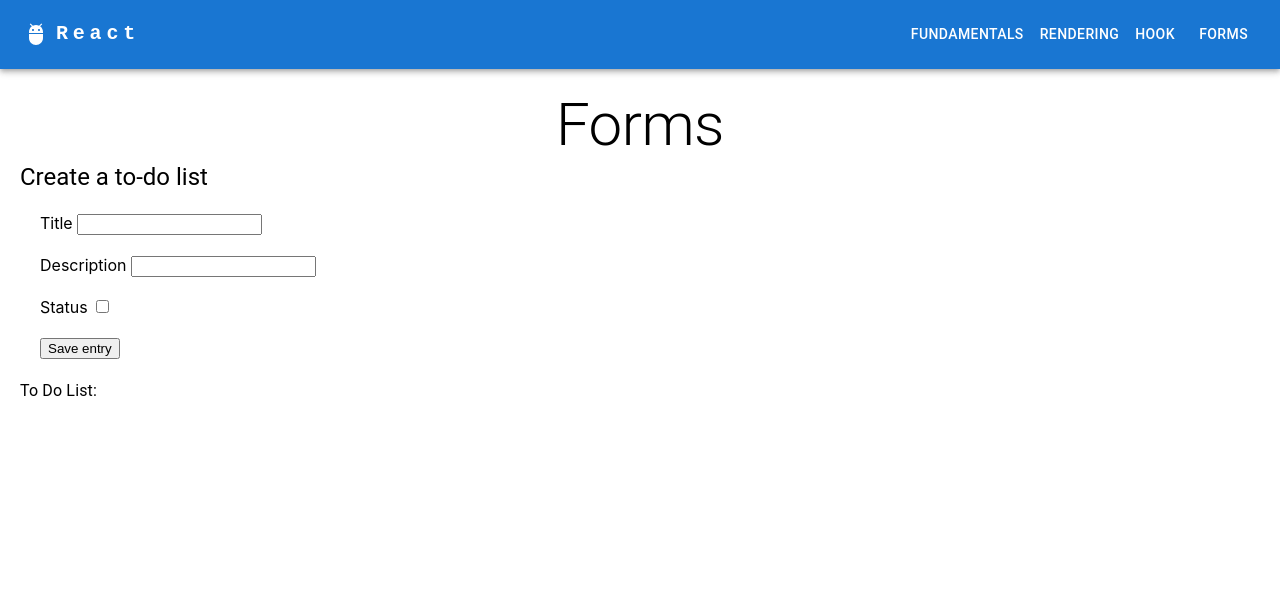
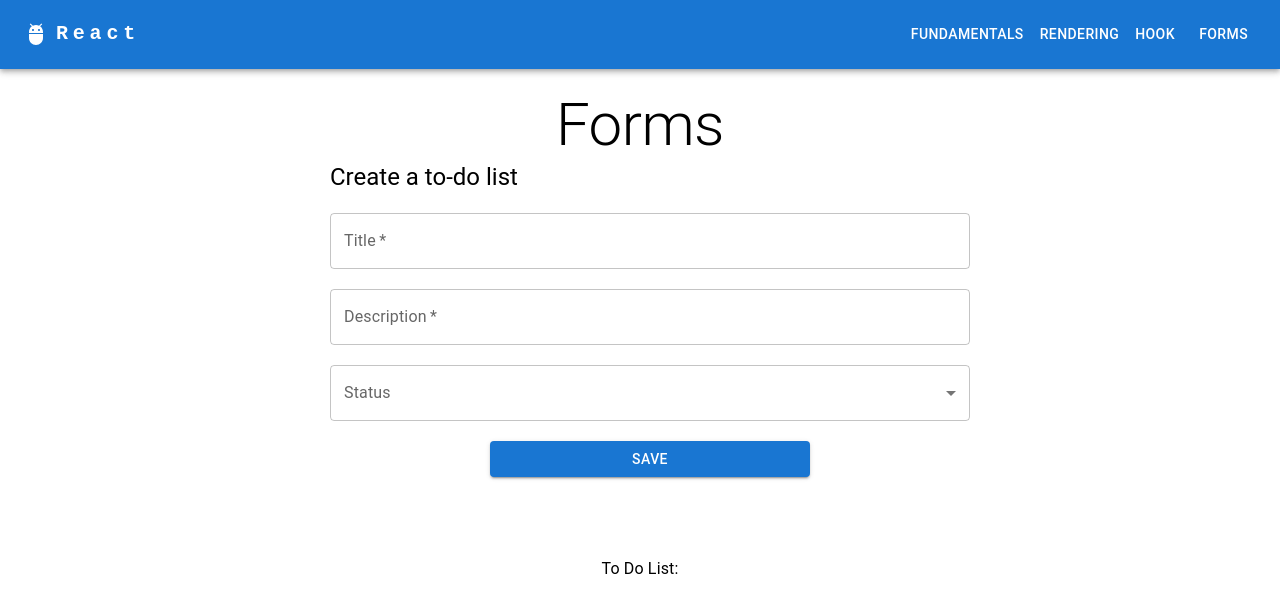
Before and after one commit to tatiana-jarovlea/learning-react, a React (Create React App) app: page /forms in a window 1280 px wide. Shown: the top 612 px of the page. Built offline with nearby package versions, Linux system fonts and the light colour scheme.

Commit message:
Fixed forms with mui and new structure

```diff
--- a/src/components/forms/ToDoForm.jsx
+++ /dev/null
@@ -1,122 +0,0 @@
-/* eslint-disable react/prop-types */
-//create a to-do list with the next fields: id, title, description, status. create the add, remove, update operations
-
-import { Box, IconButton, List, ListItem, Typography } from '@mui/material'
-import { useEffect, useState } from 'react'
-import CloseIcon from '@mui/icons-material/Close'
-import EditIcon from '@mui/icons-material/Edit'
-
-const DEFAULT_FORM_DATA = { id: NaN, title: '', description: '', status: false }
-
-const ToDoList = () => {
-  const [formData, setFormData] = useState(DEFAULT_FORM_DATA)
-  const [entries, setEntries] = useState([])
-  const [currentEntryId, setCurrentEntryId] = useState(0)
-  const [entryToEdit, setEntryToEdit] = useState(null)
-
-  useEffect(() => {
-    if (entryToEdit) {
-      setFormData(entryToEdit)
-    }
-  }, [entryToEdit])
-
-  const handleChange = (event) => {
-    const { name, value, type, checked } = event.target
-    setFormData((prevData) => ({
-      ...prevData,
-      [name]: type === 'checkbox' ? checked : value,
-    }))
-  }
-
-  const handleSave = (event) => {
-    // Page won't reload
-    event.preventDefault()
-
-    //Set new id for entry
-    const newEntry = { ...formData, id: currentEntryId }
-    setCurrentEntryId(currentEntryId + 1)
-    setEntries((prevEntries) => [...prevEntries, newEntry])
-
-    // Reset the form fields
-    setFormData(DEFAULT_FORM_DATA)
-
-    console.log(entries)
-  }
-
-  const handleEdit = (event) => {
-    event.preventDefault()
-
-    const editedEntry = { ...formData, id: entryToEdit.id }
-
-    // Update the entries array by replacing the edited entry
-    setEntries((prevEntries) => prevEntries.map((entry) => (entry.id === entryToEdit.id ? editedEntry : entry)))
-
-    // Reset the form fields and clear the entry to edit
-    setFormData(DEFAULT_FORM_DATA)
-    setEntryToEdit(null)
-  }
-
-  return (
-    <>
-      <Box sx={{ marginLeft: '20px' }}>
-        <form onSubmit={entryToEdit ? handleEdit : handleSave}>
-          <label htmlFor="title">Title </label>
-          <input type="text" id="title" name="title" value={formData.title} onChange={handleChange} />
-          <br />
-          <br />
-          <label htmlFor="description">Description </label>
-          <input type="text" id="description" name="description" value={formData.description} onChange={handleChange} />
-          <br />
-          <br />
-          <label htmlFor="status">Status </label>
-          <input type="checkbox" name="status" checked={formData.status} onChange={handleChange} />
-          <br />
-          <br />
-          <button type="submit">{entryToEdit ? 'Update entry' : 'Save entry'}</button>
-        </form>
-      </Box>
-      <br />
-      <Typography> To Do List: </Typography>
-      <FormList entries={entries} setEntries={setEntries} setEntryToEdit={setEntryToEdit} />
-    </>
-  )
-}
-
-const FormList = ({ entries, setEntries, setEntryToEdit }) => {
-  return (
-    <List>
-      {entries.map((item) => (
-        <ListItem key={item.id}>
-          <Typography>
-            {item.title} - {item.description} - {item.status ? 'Completed' : 'Pending'}
-          </Typography>
-
-          <IconButton onClick={() => setEntryToEdit(item)}>
-            <EditIcon />
-          </IconButton>
-
-          <IconButton onClick={() => removeEntry(entries, setEntries, item.id)}>
-            <CloseIcon />
-          </IconButton>
-        </ListItem>
-      ))}
-    </List>
-  )
-}
-
-// Remove entry by id
-const removeEntry = (entries, setEntries, id) => {
-  setEntries((entries) => entries.filter((item) => item.id !== id))
-}
-
-export const ToDoForm = () => {
-  return (
-    <>
-      <Box sx={{ marginLeft: '20px' }}>
-        <Typography variant="h5"> Create a to-do list</Typography>
-        <br />
-        <ToDoList />
-      </Box>
-    </>
-  )
-}
--- /dev/null
+++ b/src/components/reactForms/ToDoForm.jsx
@@ -0,0 +1,122 @@
+/* eslint-disable react/prop-types */
+//create a to-do list with the next fields: id, title, description, status. create the add, remove, update operations
+
+import { Box, Button, TextField, MenuItem, Select, Typography, InputLabel, FormControl } from '@mui/material'
+import { useState } from 'react'
+import { ToDoList } from './ToDoList'
+
+const DEFAULT_TODO_ITEM = {
+  id: NaN,
+  title: '',
+  description: '',
+  status: '',
+}
+
+const STATUS_ITEMS = [
+  { value: 'New', label: 'New' },
+  { value: 'In progress', label: 'In progress' },
+  { value: 'Done', label: 'Done' },
+]
+
+export const ToDoForm = () => {
+  const [todo, setTodo] = useState(DEFAULT_TODO_ITEM)
+  const [todoList, setTodoList] = useState([])
+  const [isEditing, setIsEditing] = useState(false)
+  const [todoId, setTodoId] = useState(0)
+
+  const handleSave = (event) => {
+    // Page won't reload
+    event.preventDefault()
+
+    if (isEditing) {
+      const updatedList = todoList.map((item) => (item.id === todo.id ? todo : item))
+      setTodoList(updatedList)
+      setIsEditing(false)
+    } else {
+      setTodoId(todoId + 1)
+      const newTodo = {
+        ...todo,
+        id: todoId,
+      }
+      setTodoList([...todoList, newTodo])
+    }
+
+    setTodo(DEFAULT_TODO_ITEM)
+  }
+
+  const handleInputChange = (event) => {
+    const { name, value } = event.target
+    setTodo((prevTodo) => ({
+      ...prevTodo,
+      [name]: value,
+    }))
+  }
+
+  const handleSelectChange = (event) => {
+    setTodo((prevTodo) => ({
+      ...prevTodo,
+      status: event.target.value,
+    }))
+  }
+
+  const removeTodo = (id) => {
+    setTodoList((todoList) => todoList.filter((todo) => todo.id !== id))
+  }
+
+  const updateTodo = (id) => {
+    setIsEditing(true)
+    const todoToUpdate = todoList.find((todo) => todo.id === id)
+    setTodo({
+      id: todoToUpdate.id,
+      title: todoToUpdate.title,
+      description: todoToUpdate.description,
+      status: todoToUpdate.status,
+    })
+  }
+
+  return (
+    <Box sx={{ display: 'flex', width: '100%', flexDirection: 'column', alignItems: 'center', gap: '80px' }}>
+      <Box sx={{ marginLeft: '20px', width: '50%', display: 'flex', flexDirection: 'column', gap: '20px' }}>
+        <Typography variant="h5"> Create a to-do list</Typography>
+        <TextField
+          fullWidth
+          required
+          label="Title"
+          type="text"
+          name="title"
+          value={todo.title}
+          onChange={handleInputChange}
+        />
+        <TextField
+          fullWidth
+          required
+          label="Description"
+          type="text"
+          name="description"
+          value={todo.description}
+          onChange={handleInputChange}
+        />
+        <FormControl fullWidth>
+          <InputLabel>Status</InputLabel>
+          <Select label="Status" value={todo.status} onChange={handleSelectChange} variant="outlined" required>
+            {STATUS_ITEMS.map((item, index) => (
+              <MenuItem key={index} value={item.value}>
+                {item.label}
+              </MenuItem>
+            ))}
+          </Select>
+        </FormControl>
+        <Button
+          type="submit"
+          variant="contained"
+          color="primary"
+          onClick={handleSave}
+          sx={{ alignSelf: 'center', width: '50%' }}
+        >
+          Save
+        </Button>
+      </Box>
+      <ToDoList todoList={todoList} removeTodo={removeTodo} updateTodo={updateTodo} />
+    </Box>
+  )
+}
--- /dev/null
+++ b/src/components/reactForms/ToDoItem.jsx
@@ -0,0 +1,21 @@
+/* eslint-disable react/prop-types */
+import { IconButton, ListItemText } from '@mui/material'
+import CloseIcon from '@mui/icons-material/Close'
+import EditIcon from '@mui/icons-material/Edit'
+import ListItem from '@mui/material/ListItem'
+
+export const ToDoItem = ({ item, removeTodo, updateTodo }) => {
+  return (
+    <>
+      <ListItem key={item.id}>
+        <ListItemText primary={`${item.title} - ${item.description} - ${item.status}`} />
+        <IconButton onClick={() => updateTodo(item.id)}>
+          <EditIcon />
+        </IconButton>
+        <IconButton onClick={() => removeTodo(item.id)}>
+          <CloseIcon />
+        </IconButton>
+      </ListItem>
+    </>
+  )
+}
--- /dev/null
+++ b/src/components/reactForms/ToDoList.jsx
@@ -0,0 +1,16 @@
+/* eslint-disable react/prop-types */
+import { Box, List, Typography } from '@mui/material'
+import { ToDoItem } from './ToDoItem'
+
+export const ToDoList = ({ todoList, removeTodo, updateTodo }) => {
+  return (
+    <Box>
+      <Typography> To Do List: </Typography>
+      <List>
+        {todoList.map((item, index) => (
+          <ToDoItem key={index} item={item} removeTodo={removeTodo} updateTodo={updateTodo} />
+        ))}
+      </List>
+    </Box>
+  )
+}
--- a/src/pages/Forms.jsx
+++ b/src/pages/Forms.jsx
@@ -1,5 +1,5 @@
 import { Box, Typography } from '@mui/material'
-import { ToDoForm } from 'components/forms/ToDoForm'
+import { ToDoForm } from 'components/reactForms/ToDoForm'
 
 export const Forms = () => {
   return (
```
